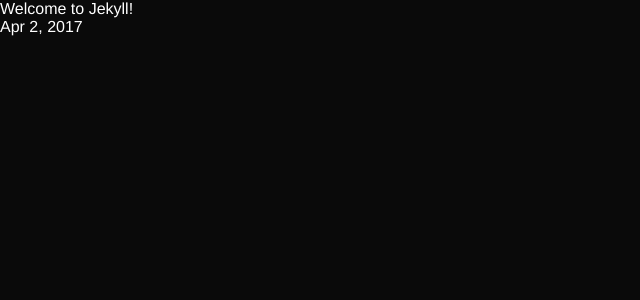
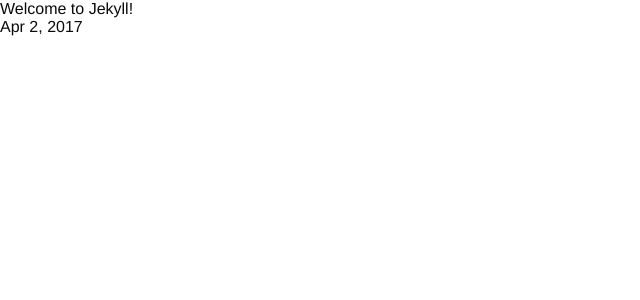
Before and after one commit to awesomephant/show-website, a Jekyll site: the page built from _posts/2017-04-02-welcome-to-jekyll.markdown, in a window 1280 px wide. Shown: the top 300 px of the page, without its empty margins (0-640 px from the left). Built offline with Jekyll 4.4.1, drawn with Linux system fonts in a browser that asks for light colours.

```diff
--- a/_sass/_global.scss
+++ b/_sass/_global.scss
@@ -1,5 +1,4 @@
 body {
     font-family: $sans;
-    background: $black;
-    color: white;
+    color: $black;
 }
--- a/_sass/_home.scss
+++ b/_sass/_home.scss
@@ -9,15 +9,12 @@
         display: block;
     }
     h1 {
-        font-family: $cooper;
-        font-size: 30vw;
-        text-align: center;
-        letter-spacing: .06em;
     }
 
     a {
-        color: white;
         display: block;
+        color: lighten(blue, 12);
+        text-decoration: none;
     }
     h2 {
         line-height: 1.4;
--- a/js/draw.js
+++ b/js/draw.js
@@ -9,7 +9,7 @@ var getRandomInt = function (min, max) {
     return Math.floor(Math.random() * (max - min + 1)) + min;
 }
 var shufflePen = function () {
-    c.strokeStyle = randomColor();
+    c.strokeStyle = randomColor({luminosity: 'light'});;
     width = getRandomInt(config.width[0], config.width[1]);
 }
 var getRelativeX = function (x) {
```
Also changed, not shown: index.html (+4 -3 lines).
